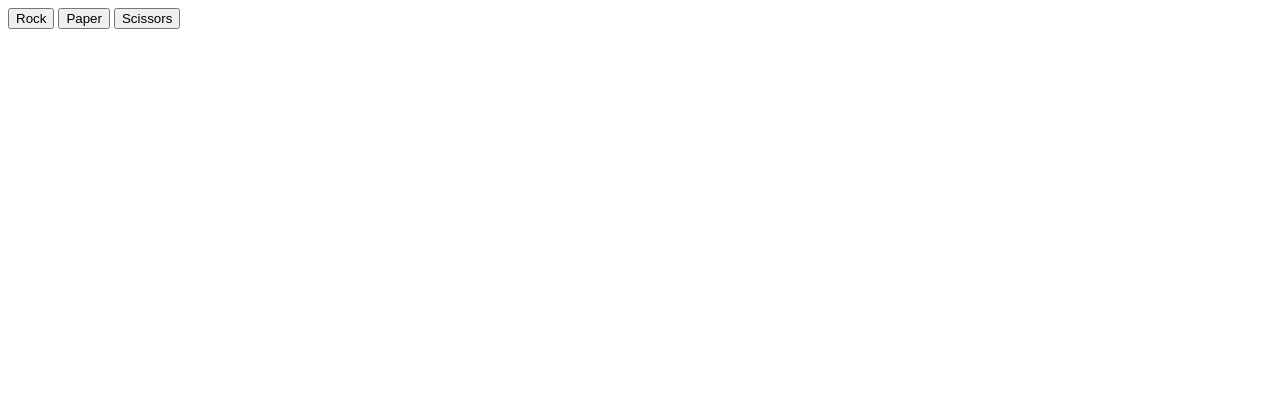
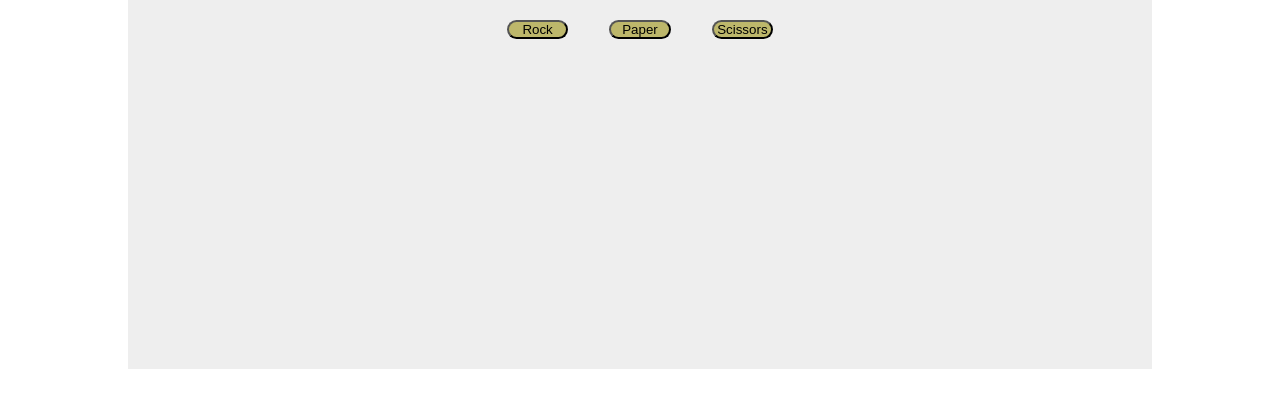
Before and after one commit to GjorgjiKirovski/rock-paper-scissors-DOM, a plain HTML site: page index.html in a window 1280 px wide. Drawn offline with Linux system fonts and the light colour scheme.

Commit message:
Added style file, edited JS file

```diff
--- a/index.html
+++ b/index.html
@@ -5,14 +5,17 @@
     <meta http-equiv="X-UA-Compatible" content="IE=edge">
     <meta name="viewport" content="width=device-width, initial-scale=1.0">
     <title>Rock Paper Scissors</title>
+    <link rel="stylesheet" href="style.css">
 </head>
 <body>
     <div id="wrapper">
-        <button id="rock">Rock</button>
-        <button id="paper">Paper</button>
-        <button id="scissors">Scissors</button>
-
-        <div id="result"></div>
+        <div id="buttons-menu">
+            <button id="rock">Rock</button>
+            <button id="paper">Paper</button>
+            <button id="scissors">Scissors</button>
+        </div>
+        <div id="result">
+        </div>
     </div>
 
 
--- a/rps.js
+++ b/rps.js
@@ -1,4 +1,4 @@
-const buttons = document.querySelectorAll('div#wrapper > button');
+const buttons = document.querySelectorAll('div#wrapper>#buttons-menu>button');
 buttons.forEach(button => {
     button.addEventListener('click', e => {
         console.log(e.target.innerText)
@@ -23,11 +23,16 @@ function computerPlay(){
     return play[Math.floor(Math.random()*3)];
 }
 
+let output = document.getElementById('result');
+let playerScore = 0;
+let computerScore = 0;
+
 function playRound(playerSelection, computerSelection){
     let resultPara = document.createElement('p');
     if(playerSelection === computerSelection){
         console.log(`Draw! Player: ${playerSelection}, Computer: ${computerSelection}`);
         resultPara.textContent = `Draw! Player: ${playerSelection}, Computer: ${computerSelection}`;
+        output.appendChild(resultPara);
         return 0;
     }else if(
         (playerSelection === "Rock" && computerSelection === "Paper") ||
--- /dev/null
+++ b/style.css
@@ -0,0 +1,29 @@
+*{
+    box-sizing: border-box;
+    margin:0;
+    padding:0;
+}
+#wrapper{
+    width:80%;
+    margin:0 auto;
+    background-color:#eee;
+    padding-bottom:30px;
+}
+#wrapper #buttons-menu {
+    padding-top:20px;
+    width:30%;
+    margin:0 auto;
+    display:flex;
+    justify-content: space-around;
+}
+#wrapper #buttons-menu button{
+    width:20%;
+    background:darkkhaki;
+    border-radius: 10px;
+}
+#result{
+    min-height:300px;
+    padding-top:40px;
+    font-size: 2em;
+    text-align: center;
+}
```
